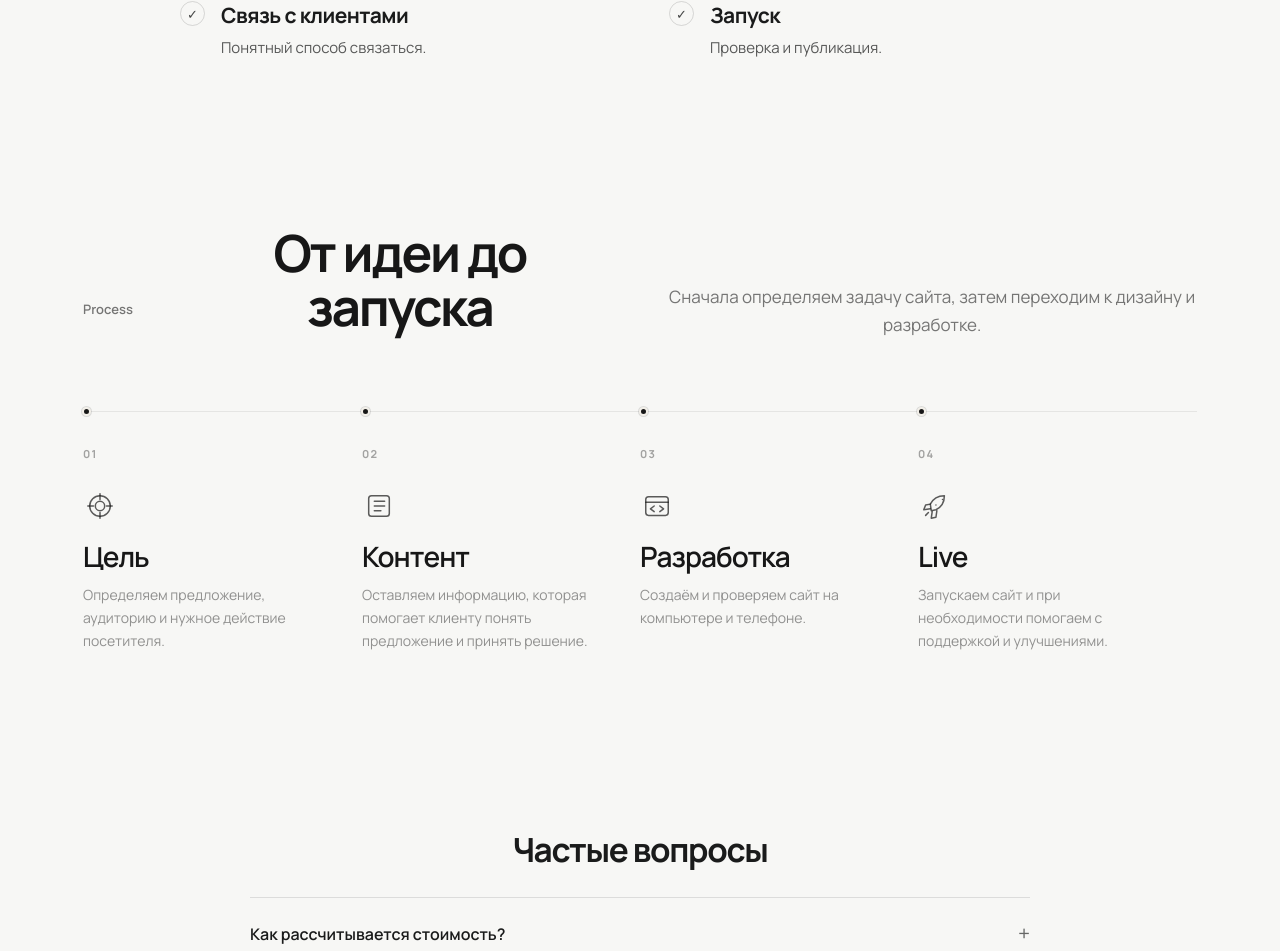
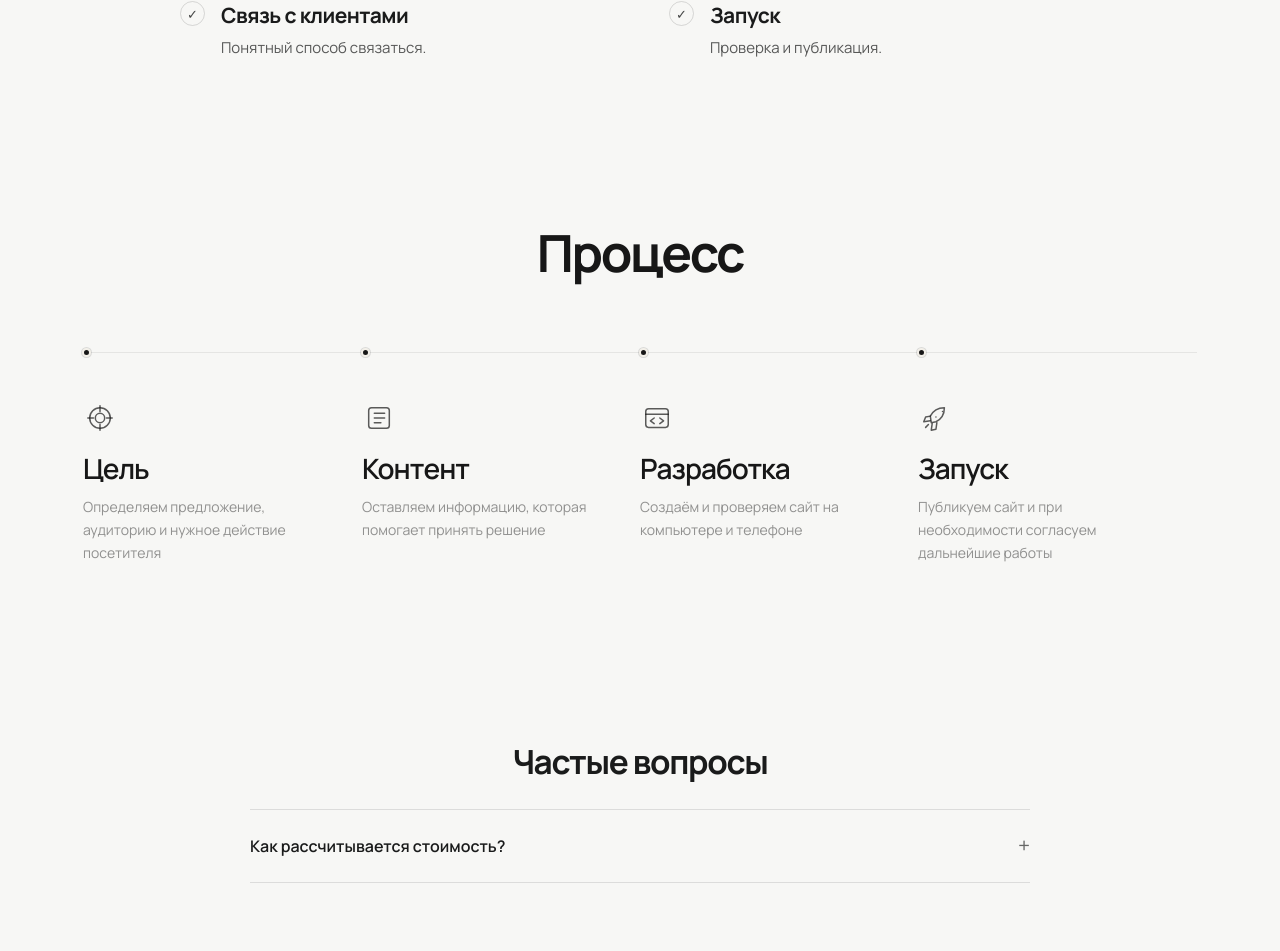
Before and after one commit to davisl24/WEBSITEAGENCY, a Next.js app: page /ru/uslugi/razrabotka-sajtov in a window 1280 px wide. Shown: the part 1251-2202 px from the top of the page. Built offline with nearby package versions, Linux system fonts and the light colour scheme; no server answers.

Commit message:
Reuse exact same four-step process design and animation in every service language

```diff
--- a/app/components/KestrelServiceTemplate.tsx
+++ b/app/components/KestrelServiceTemplate.tsx
@@ -2,8 +2,6 @@ import KestrelHeader from "./KestrelHeader";
 import KestrelFooter from "./KestrelFooter";
 import RevealOnView from "./RevealOnView";
 import ProcessFlow from "./ProcessFlow";
-import ProcessFlowEn from "./ProcessFlowEn";
-import ProcessFlowRu from "./ProcessFlowRu";
 import type { Language } from "../lib/localizedSeo";
 
 export type ServiceInfo = {
@@ -112,7 +110,7 @@ export default function KestrelServiceTemplate({ service, lang="lv" }: { service
       </div>
     </section>
 
-    {lang==="en"?<ProcessFlowEn/>:lang==="ru"?<ProcessFlowRu/>:<ProcessFlow/>}
+    <ProcessFlow lang={lang}/>
 
     {service.faq.length>0 && <section className="kst-section kst-faq-section" aria-labelledby="kst-faq-title">
       <div className="kst-heading"><RevealOnView><h2 id="kst-faq-title">{copy.faq}</h2></RevealOnView></div>
```
